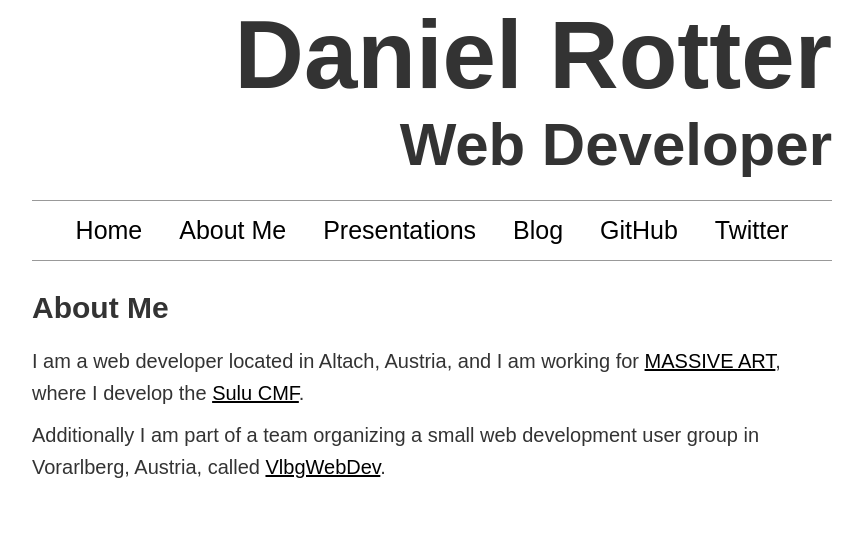
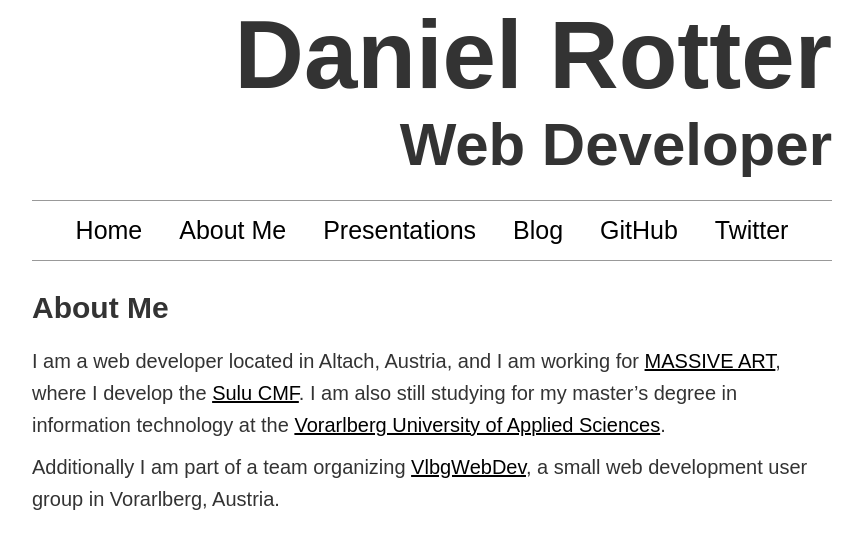
Before and after one commit to danrot/danrot.github.io, a Jekyll site: the page built from aboutme.md, in a window 1280 px wide. Shown: the top 549 px of the page, without its empty margins (208-1071 px from the left). Built offline with Jekyll 4.4.1, drawn with Linux system fonts in a browser that asks for light colours.

Commit message:
updated some contents

```diff
--- a/aboutme.md
+++ b/aboutme.md
@@ -4,7 +4,8 @@ title: About Me
 ---
 ##About Me
 I am a web developer located in Altach, Austria, and I am working for [MASSIVE ART](http://www.massiveart.com),
-where I develop the [Sulu CMF](http://www.sulu.io).
+where I develop the [Sulu CMF](http://www.sulu.io). I am also still studying for my master's degree in
+information technology at the [Vorarlberg University of Applied Sciences](http://www.fhv.at).
 
-Additionally I am part of a team organizing a small web development user group in Vorarlberg, Austria,
-called [VlbgWebDev](http://lanyrd.com/series/vlbgwebdev/).
+Additionally I am part of a team organizing [VlbgWebDev](http://lanyrd.com/series/vlbgwebdev/), a small web development
+user group in Vorarlberg, Austria.
```
Also changed, not shown: index.md (+1 -1 lines), presentations.md (+1 -1 lines).
